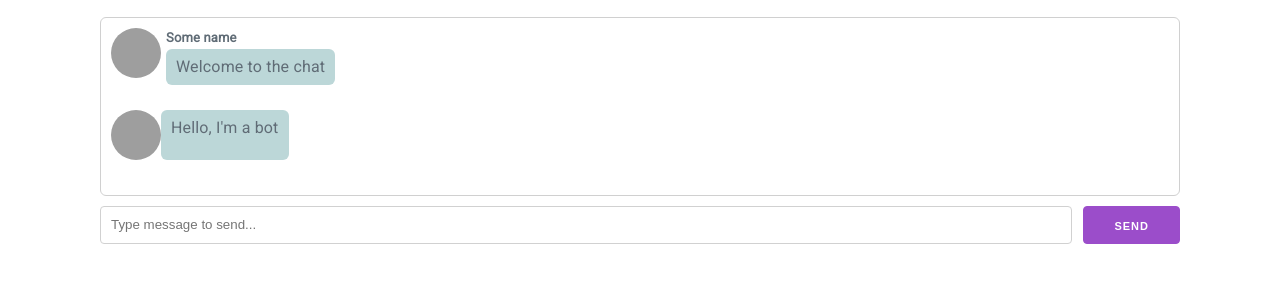
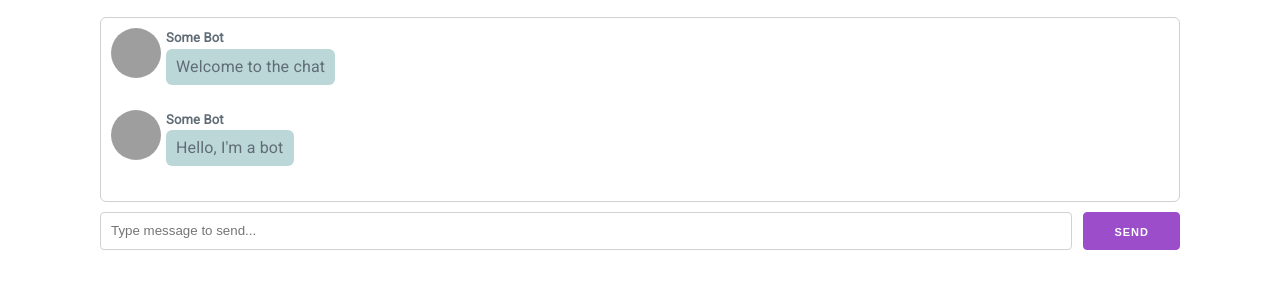
Before and after one commit to iratxeMoya/ECV-chat, a plain HTML site: page index.html in a window 1280 px wide. Shown: the part 66-354 px from the top of the page. Drawn offline with Linux system fonts and the light colour scheme; grey boxes are pictures that could not be loaded.

Commit message:
name added. Falta ponerle un nombre fijo a cada imagen

```diff
--- a/code.js
+++ b/code.js
@@ -5,7 +5,7 @@ button.addEventListener("click", onSendClick);
 const input = document.querySelector("input#writeMsg");
 input.addEventListener("keydown", onKeyPressed);
 
-setTimeout(botMsg, 5000);
+window.setInterval(botMsg, 5000);
 
 function onKeyPressed (event) {
 
@@ -24,28 +24,41 @@ function onSendClick (){
 
 }
 
-function sendMsg (msg, imageName, isMe) {
+function sendMsg (msg, imageName, isMe, senderName) {
+
+	if(msg === ""){
+		return;
+	}
 
 	const message = document.createElement("p");
 	message.classList.add("msg");
 	isMe ? message.classList.add("me") : null;
 
-	const element = document.createElement("span");
-	element.innerHTML = msg;
-	element.classList.add("text");
-	isMe ? element.classList.add("me") : null;
+	const nameAndMsg = document.createElement("span");
+	nameAndMsg.id = "nameAndMsg";
 
-	var image = document.createElement("IMG");
+	const text = document.createElement("span");
+	text.innerHTML = msg;
+	text.classList.add("text");
+	isMe ? text.classList.add("me") : null;
+
+	const image = document.createElement("IMG");
 	image.setAttribute("src", imageName);
 	image.setAttribute("alt", "Avatar");
 	image.classList.add("avatar");
 
+	const name = document.createElement("span");
+	name.id = "name";
+	name.innerHTML = senderName;
+
 	if (isMe) {
-		message.appendChild(element);
+		message.appendChild(text);
 		message.appendChild(image);
 	} else {
 		message.appendChild(image);
-		message.appendChild(element);
+		nameAndMsg.appendChild(name);
+		nameAndMsg.appendChild(text);
+		message.appendChild(nameAndMsg);
 	}
 
 	const parent = document.querySelector("div.messageContainer");
@@ -55,6 +68,6 @@ function sendMsg (msg, imageName, isMe) {
 
 function botMsg () {
 
-	sendMsg("Hello, I'm a bot", "https://i.pravatar.cc/50", false);
+	sendMsg("Hello, I'm a bot", "https://i.pravatar.cc/50", false, "Some Bot");
 
 }
--- a/index.html
+++ b/index.html
@@ -15,7 +15,7 @@
 					<p class="msg">
 						<img src="https://i.pravatar.cc/50" alt="Avatar" class="avatar">
 						<span id="nameAndMsg">
-							<span id="name">Some name</span>
+							<span id="name">Some Bot</span>
 							<span class="text">Welcome to the chat</span>
 						</span>
 					</p>
--- a/mystyle.css
+++ b/mystyle.css
@@ -17,10 +17,11 @@ button#send {
     border-radius: 6px;
 }
 .text.me {
-	background-color: #bee6ba;
+  background-color: #bee6ba;
 }
 .msg.me {
     text-align: right;
+    display: block;
 }
 .action {
 	display: flex;
```
